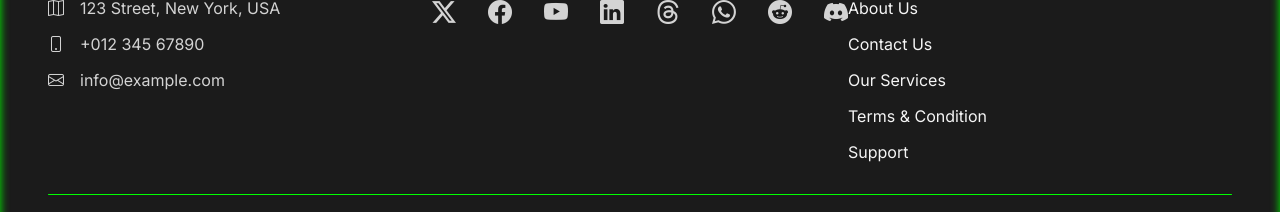
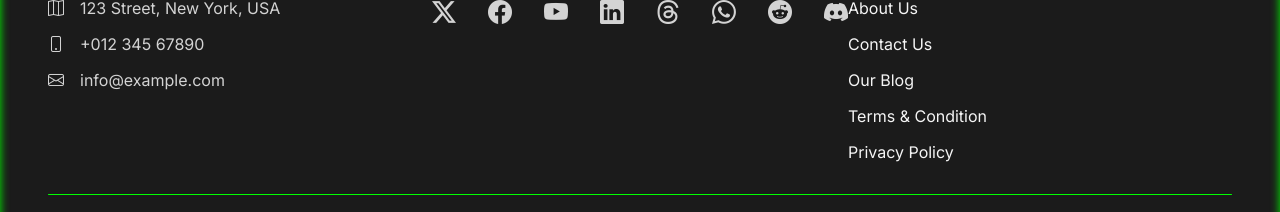
Before and after one commit to octocatblain/codsoft, a React (Create React App) app in the folder blog-platform/client/: page / in a window 1280 px wide. Shown: the part 4872-5084 px from the top of the page. Built offline with nearby package versions, Linux system fonts and the light colour scheme.

Commit message:
fix: correct footer links

```diff
--- a/blog-platform/client/src/Components/Footer/Footer.css
+++ b/blog-platform/client/src/Components/Footer/Footer.css
@@ -78,12 +78,13 @@ footer {
         display: flex;
         flex-direction: column;
         transition: all 500ms ease;
+        overflow-x: hidden;
     }
 
     .footer_link:hover{
         /* scale: 1.1; */
         color: var(--secondary-color);
-        transform: translateX(10px) scale(1.1);
+        transform: translateX(10px) ;
         transition: all 200ms ease;
     }
 
--- a/blog-platform/client/src/Components/Footer/Footer.jsx
+++ b/blog-platform/client/src/Components/Footer/Footer.jsx
@@ -1,3 +1,4 @@
+import { Link } from "react-router-dom"
 import "./Footer.css"
 
 const Footer = () => {
@@ -27,11 +28,11 @@ const Footer = () => {
                 </div>
                 <div className="footer_links">
                     <h4 className="footer_title">Quick Links</h4>
-                    <a className="footer_link" href="">About Us</a>
-                    <a className="footer_link" href="">Contact Us</a>
-                    <a className="footer_link" href="">Our Services</a>
-                    <a className="footer_link" href="">Terms & Condition</a>
-                    <a className="footer_link" href="">Support</a>
+                    <Link className="footer_link" to="/about">About Us</Link>
+                    <Link  className="footer_link"to="/contact">Contact Us</Link>
+                    <Link className="footer_link" to="/">Our Blog</Link>
+                    <a className="footer_link" href="#">Terms & Condition</a>
+                    <a className="footer_link" href="#">Privacy Policy</a>
                 </div>
 
             </div>
```
